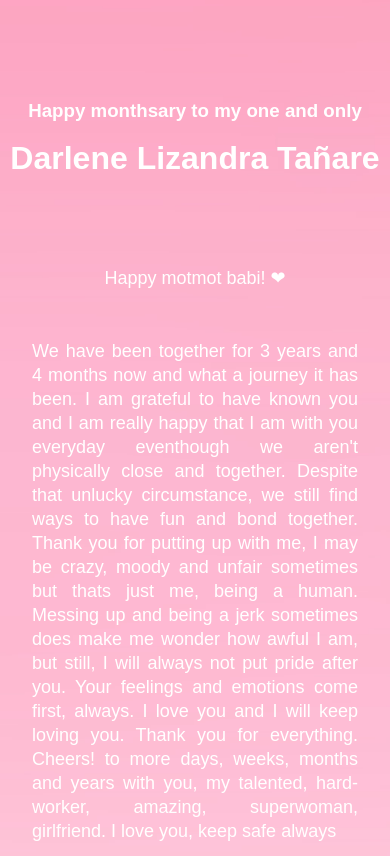
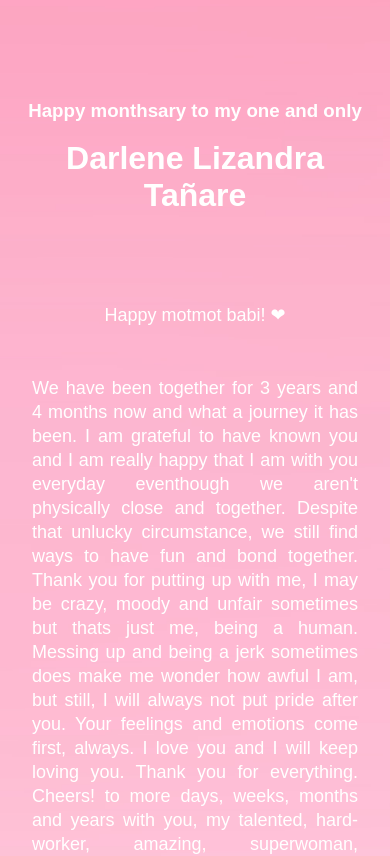
Before and after one commit to moshe002/monthsary-june232022, a website: page index.html in a window 390 px wide. Shown: the top 856 px of the page. Drawn offline with Linux system fonts and the light colour scheme.

Commit message:
minor changes

```diff
--- a/style.css
+++ b/style.css
@@ -59,7 +59,7 @@ body .pic-container img:hover {
         margin: 0;
         padding: 0;
         scroll-behavior: smooth;
-        /* overflow-x: hidden; */
+        overflow-x: hidden;
     }
 
     body {
@@ -83,6 +83,10 @@ body .pic-container img:hover {
     }
 
     body .body-text h3 {
+        padding: 0 1rem;
+    }
+
+    body .body-text h1 {
         padding: 0 1rem;
     }
 
```
